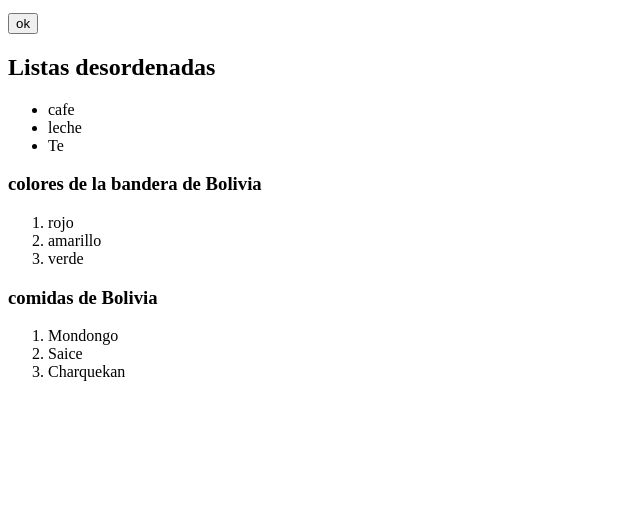
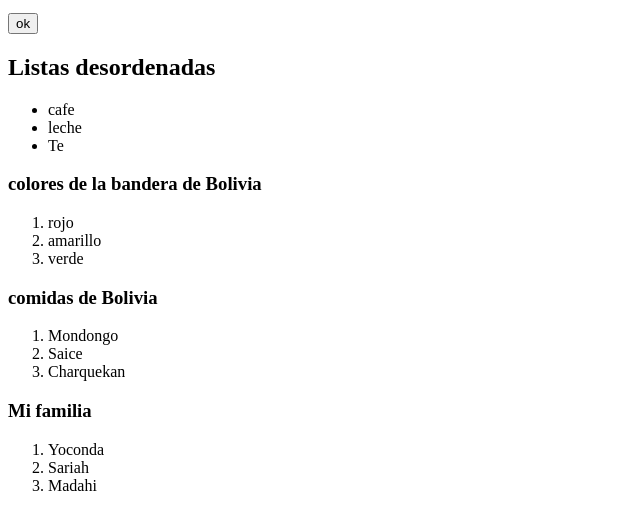
Before and after one commit to madecadi/GitFacilito, a plain HTML site: page index.html in a window 1280 px wide. Shown: the part 236-766 px from the top of the page, without its empty margins (0-640 px from the left). Drawn offline with Linux system fonts and the light colour scheme.

Commit message:
Mi familia

```diff
--- a/index.html
+++ b/index.html
@@ -32,5 +32,12 @@
 	<li>Saice</li>
 	<li>Charquekan</li>
 </ol>
+
+<h3>Mi familia</h3>
+<ol>
+	<li>Yoconda</li>
+	<li>Sariah</li>
+	<li>Madahi</li>
+</ol>
 </body>
 </html>
```
